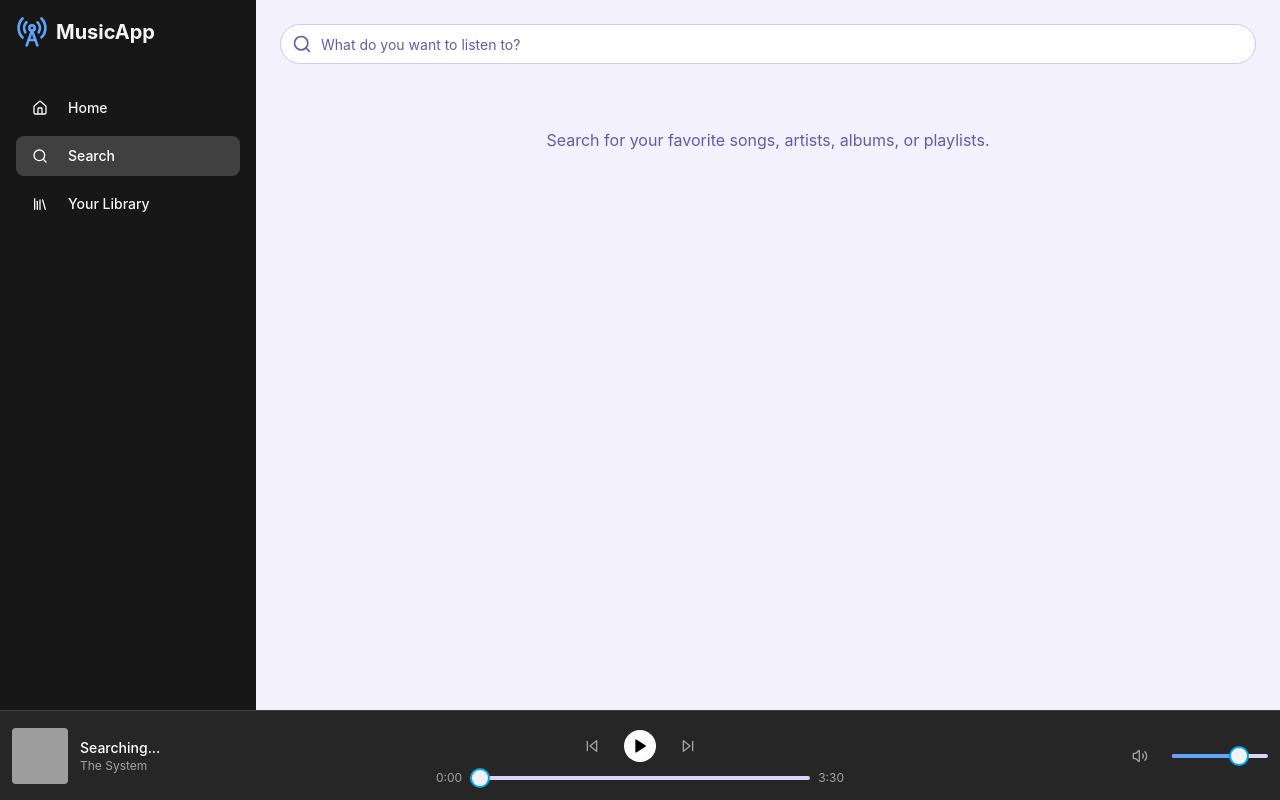
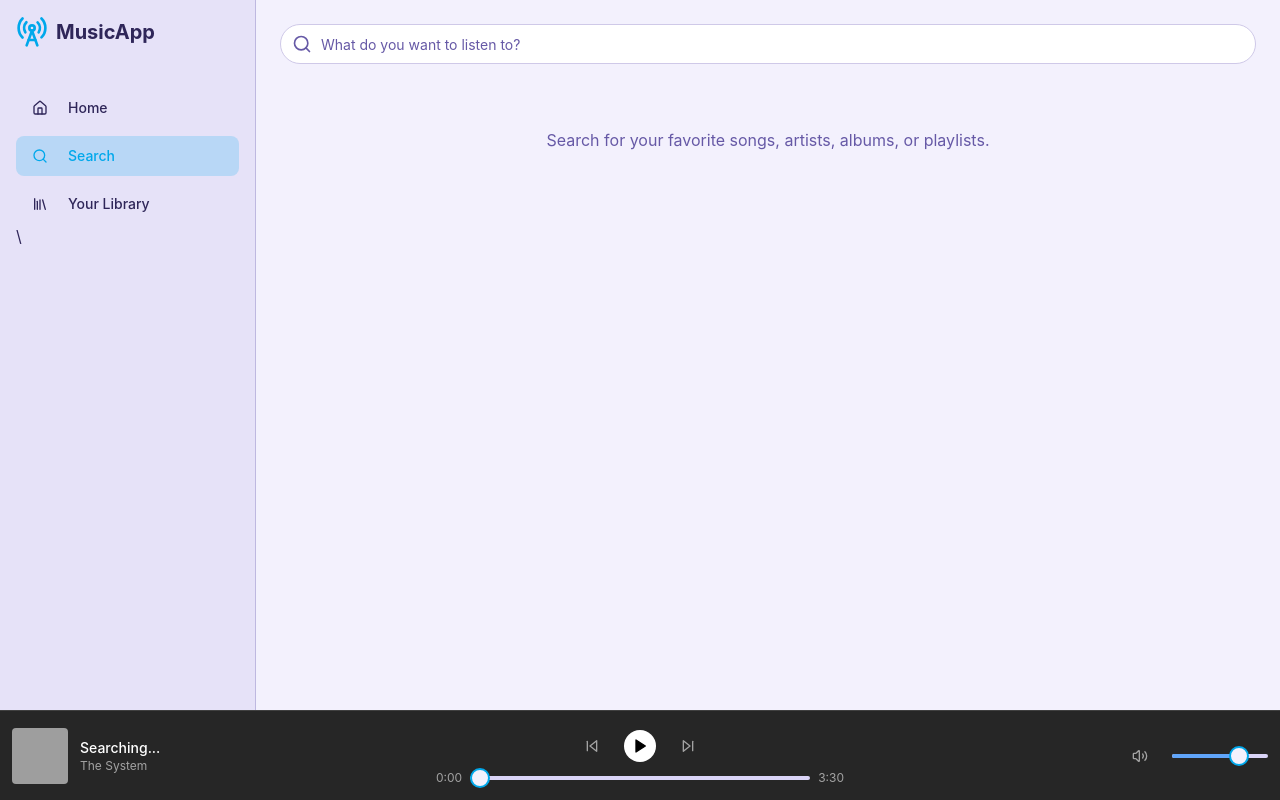
Before and after one commit to SadiqNaizam/MLO-a774-c943, a React (Vite) app: page /search in a window 1280 px wide. Built offline with nearby package versions, Linux system fonts and the light colour scheme; grey boxes are pictures that could not be loaded.

Commit message:
Updated code files: Sidebar.tsx

```diff
--- a/src/components/layout/Sidebar.tsx
+++ b/src/components/layout/Sidebar.tsx
@@ -2,10 +2,10 @@ import React from 'react';
 import { Link, useLocation } from 'react-router-dom';
 import { Home, Search, Library, UserCircle, RadioTower } from 'lucide-react';
 import { Button } from '@/components/ui/button';
-import { ScrollArea } from '@/components/ui/scroll-area';
+// import { ScrollArea } from '@/components/ui/scroll-area'; // ScrollArea for playlists is commented out
 
 // Example: Define props if needed, e.g., for playlists
-// interface SidebarProps { userPlaylists?: { id: string; name: string }[]; }
+// interface SidebarProps { userPlaylists?: { id: string; name: string }[]; }\
 
 const Sidebar: React.FC = () => {
   console.log("Rendering Sidebar");
@@ -20,12 +20,12 @@ const Sidebar: React.FC = () => {
   const isActive = (path: string) => location.pathname === path;
 
   return (
-    <aside className="w-64 bg-neutral-900 text-neutral-100 p-4 flex flex-col space-y-6 fixed top-0 left-0 h-full z-40">
+    <aside className="w-64 bg-sidebar text-sidebar-foreground p-4 flex flex-col space-y-6 fixed top-0 left-0 h-full z-40 border-r border-sidebar-border">
       {/* Logo/Brand Placeholder */}
       <div className="mb-4">
         <Link to="/" className="flex items-center space-x-2">
-          <RadioTower className="h-8 w-8 text-blue-400" /> {/* Doraemon Blue accent */}
-          <h1 className="text-xl font-bold">MusicApp</h1>
+          <RadioTower className="h-8 w-8 text-sidebar-primary" /> {/* Use sidebar-primary */}
+          <h1 className="text-xl font-bold text-sidebar-foreground">MusicApp</h1>
         </Link>
       </div>
 
@@ -34,8 +34,12 @@ const Sidebar: React.FC = () => {
           {navLinks.map((link) => (
             <li key={link.label}>
               <Button
-                variant={isActive(link.href) ? "secondary" : "ghost"}
-                className={`w-full justify-start ${isActive(link.href) ? 'bg-neutral-700 text-white' : 'hover:bg-neutral-800'}`}
+                variant={isActive(link.href) ? "secondary" : "ghost"} // Use secondary for active state
+                className={`w-full justify-start ${
+                  isActive(link.href)
+                  ? 'bg-sidebar-primary/20 text-sidebar-primary' // Custom active style using sidebar primary
+                  : 'text-sidebar-foreground hover:bg-sidebar-accent/10 hover:text-sidebar-accent-foreground'
+                }`}
                 asChild
               >
                 <Link to={link.href}>
@@ -44,28 +48,32 @@ const Sidebar: React.FC = () => {
                 </Link>
               </Button>
             </li>
-          ))}
+          ))}\
         </ul>
       </nav>
 
-      {/* Optional: User Playlists Section */}
-      {/* <div className="mt-auto space-y-2">
-        <h2 className="text-xs font-semibold uppercase text-neutral-400 px-3">Playlists</h2>
-        <ScrollArea className="h-48">
-          <ul className="space-y-1 p-1">
-            {Array.from({ length: 10 }).map((_, i) => ( // Placeholder playlists
-              <li key={i}>
-                <Button variant="ghost" className="w-full justify-start text-sm text-neutral-300 hover:bg-neutral-800">
-                  Playlist {i + 1}
-                </Button>
-              </li>
-            ))}
-          </ul>
-        </ScrollArea>
+      {/* Optional: User Playlists Section (styles would need updating if uncommented) */}
+      {/* <div className="mt-auto space-y-2">\
+        <h2 className="text-xs font-semibold uppercase text-muted-foreground px-3">Playlists</h2>\
+        <ScrollArea className="h-48">\
+          <ul className="space-y-1 p-1">\
+            {Array.from({ length: 10 }).map((_, i) => ( // Placeholder playlists\
+              <li key={i}>\
+                <Button variant="ghost" className="w-full justify-start text-sm text-muted-foreground hover:bg-accent/10">\
+                  Playlist {i + 1}\
+                </Button>\
+              </li>\
+            ))}\
+          </ul>\
+        </ScrollArea>\
       </div> */}
 
-      <div className="mt-auto border-t border-neutral-700 pt-4">
-        <Button variant="ghost" className="w-full justify-start hover:bg-neutral-800" asChild>
+      <div className="mt-auto border-t border-sidebar-border pt-4">
+        <Button
+            variant="ghost"
+            className="w-full justify-start text-sidebar-foreground hover:bg-sidebar-accent/10 hover:text-sidebar-accent-foreground"
+            asChild
+        >
           <Link to="/profile">
             <UserCircle className="mr-3 h-5 w-5" />
             User Profile
```
